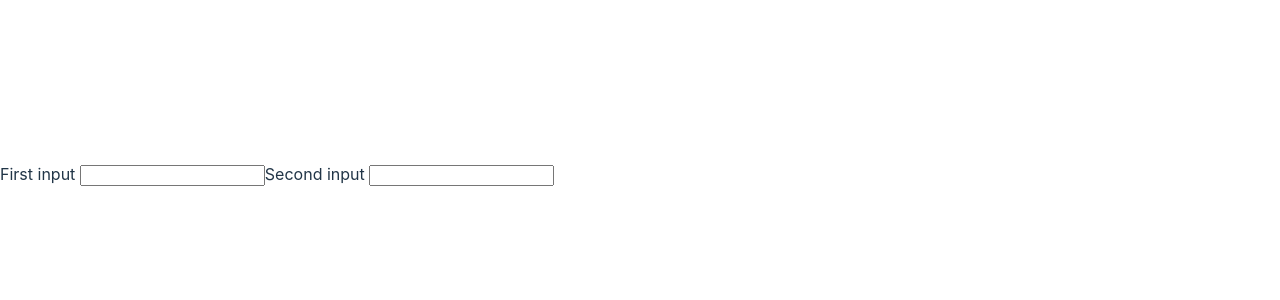
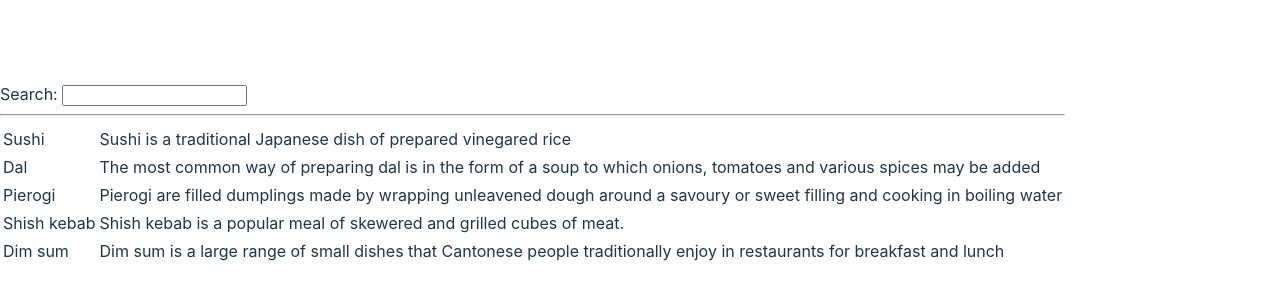
Before and after one commit to AndrewAttemptsCode/odin-my-first-react-app, a React (Vite) app: page / in a window 1280 px wide. Shown: the part 226-526 px from the top of the page. Built offline with nearby package versions, Linux system fonts and the light colour scheme.

Commit message:
Complete state-between-component challenge_2

```diff
--- a/src/main.jsx
+++ b/src/main.jsx
@@ -1,7 +1,7 @@
 import { StrictMode } from 'react'
 import { createRoot } from 'react-dom/client'
 import './index.css'
-import SyncedInputs from './state-between-components/challenge_1/App';
+import FilterableList from './state-between-components/challenge_2/App';
 
 
 const rootElement = document.getElementById('root');
@@ -9,6 +9,6 @@
 
 root.render(
   <StrictMode>
-  <SyncedInputs />
+  <FilterableList />
   </StrictMode>
 )
--- /dev/null
+++ b/src/state-between-components/challenge_2/App.jsx
@@ -0,0 +1,63 @@
+import { useState } from 'react';
+import { foods, filterItems } from './data.js';
+
+
+
+export default function FilterableList() {
+  const [query, setQuery] = useState('');
+  const results = filterItems(foods, query)
+
+  function handleChange(e) {
+    setQuery(e.target.value);
+  }
+
+  return (
+    <>
+      <SearchBar query={query} onChange={handleChange} />
+      <hr />
+      <List items={results} />
+    </>
+  );
+}
+
+function SearchBar({ query, onChange }) {
+
+  return (
+    <label>
+      Search:{' '}
+      <input
+        value={query}
+        onChange={onChange}
+      />
+    </label>
+  );
+}
+
+function List({ items }) {
+  return (
+    <table>
+      <tbody>
+        {items.map(food => (
+          <tr key={food.id}>
+            <td>{food.name}</td>
+            <td>{food.description}</td>
+          </tr>
+        ))}
+      </tbody>
+    </table>
+  );
+}
+
+// Challenge 2 of 2: Filtering a list
+// In this example, the SearchBar has its own query state
+// that controls the text input. Its parent FilterableList
+// component displays a List of items, but it doesn’t take
+// the search query into account.
+
+// Use the filterItems(foods, query) function to filter
+// the list according to the search query. To test your
+// changes, verify that typing “s” into the input filters
+// down the list to “Sushi”, “Shish kebab”, and “Dim sum”.
+
+// Note that filterItems is already implemented and imported
+// so you don’t need to write it yourself!
--- /dev/null
+++ b/src/state-between-components/challenge_2/data.js
@@ -0,0 +1,30 @@
+export function filterItems(items, query) {
+  query = query.toLowerCase();
+  return items.filter(item =>
+    item.name.split(' ').some(word =>
+      word.toLowerCase().startsWith(query)
+    )
+  );
+}
+
+export const foods = [{
+  id: 0,
+  name: 'Sushi',
+  description: 'Sushi is a traditional Japanese dish of prepared vinegared rice'
+}, {
+  id: 1,
+  name: 'Dal',
+  description: 'The most common way of preparing dal is in the form of a soup to which onions, tomatoes and various spices may be added'
+}, {
+  id: 2,
+  name: 'Pierogi',
+  description: 'Pierogi are filled dumplings made by wrapping unleavened dough around a savoury or sweet filling and cooking in boiling water'
+}, {
+  id: 3,
+  name: 'Shish kebab',
+  description: 'Shish kebab is a popular meal of skewered and grilled cubes of meat.'
+}, {
+  id: 4,
+  name: 'Dim sum',
+  description: 'Dim sum is a large range of small dishes that Cantonese people traditionally enjoy in restaurants for breakfast and lunch'
+}];
```
